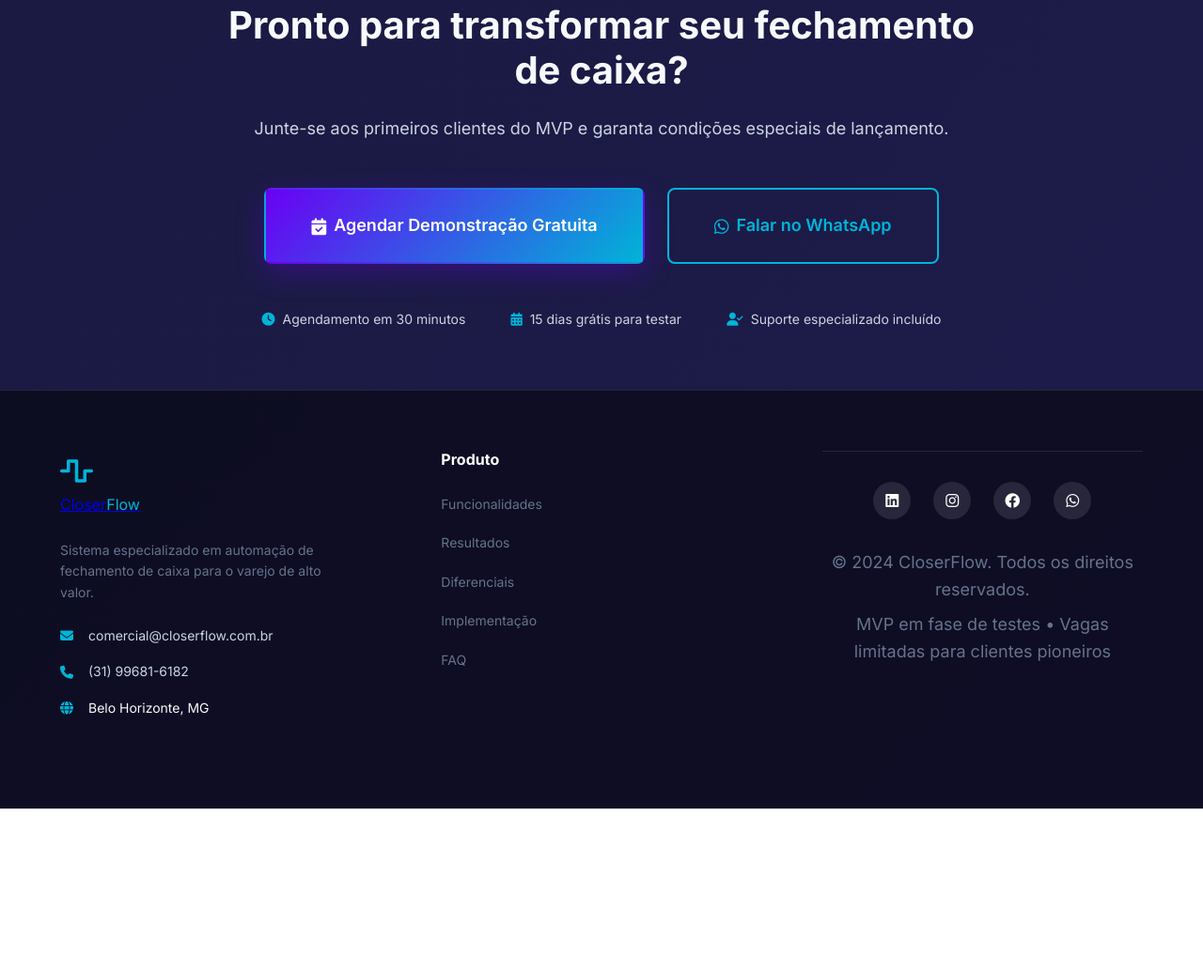
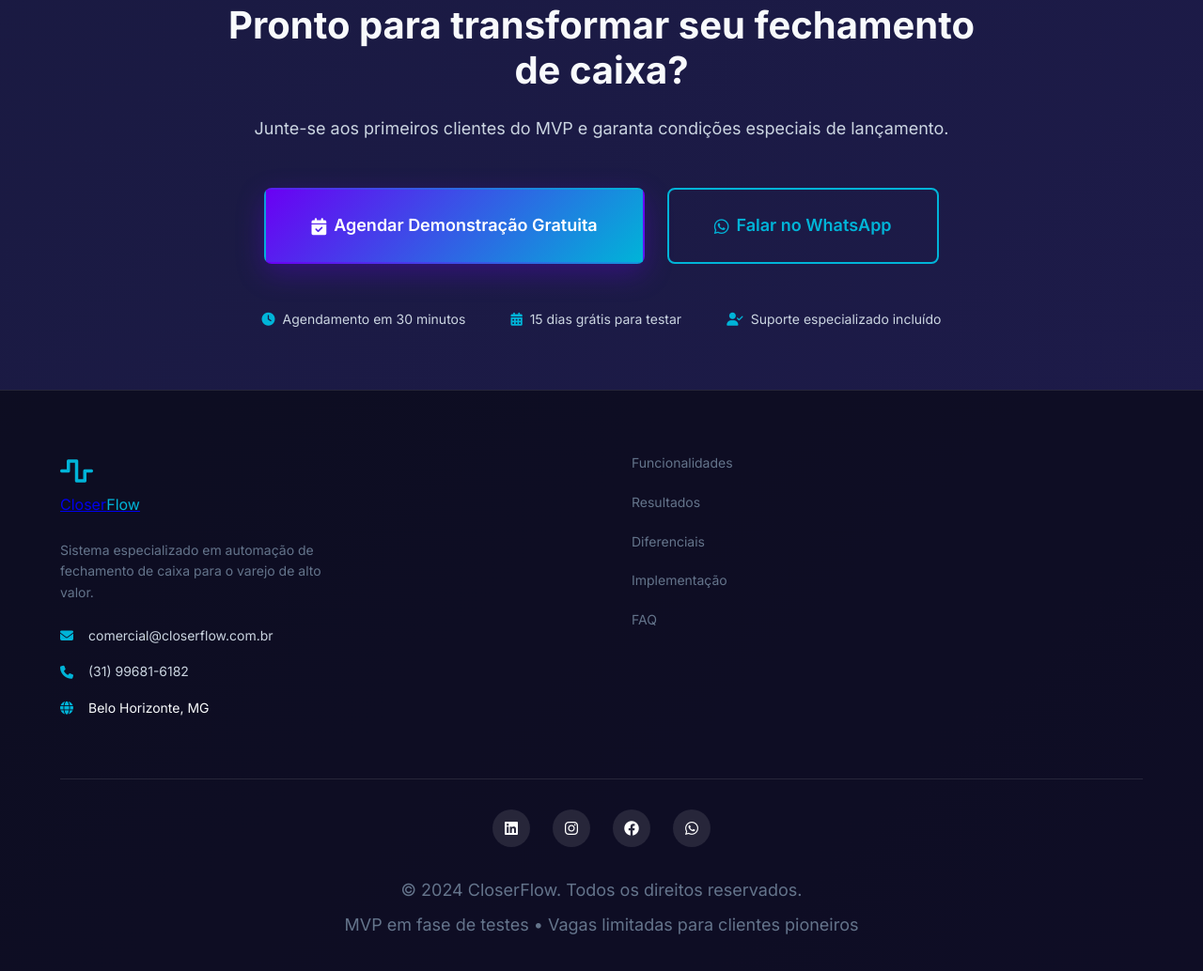
Before and after one commit to Yodaime/CloserFlowLand, a website: page index.html in a window 1280 px wide. Shown: the part 6247-7281 px from the top of the page at 94% size. Before the commit the page ends 7108 px from the top, so only its background shows below. Drawn offline with Linux system fonts and the light colour scheme.

Commit message:
mehoria 1

```diff
--- a/index.html
+++ b/index.html
@@ -585,7 +585,6 @@
                 </div>
 
                 <div class="footer-links">
-                    <h4>Produto</h4>
                     <ul>
                         <li><a href="#solucao">Funcionalidades</a></li>
                         <li><a href="#resultados">Resultados</a></li>
@@ -595,6 +594,8 @@
                     </ul>
                 </div>
 
+
+            </div>
 
             <div class="footer-bottom">
                 <div class="social-links">
```
